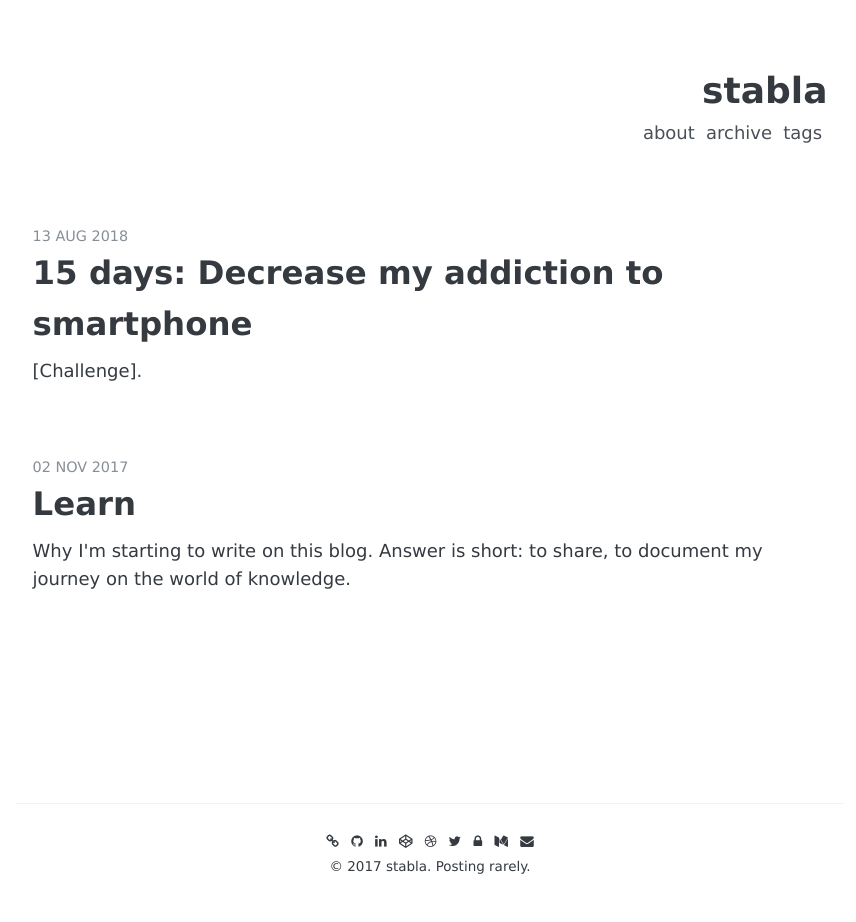
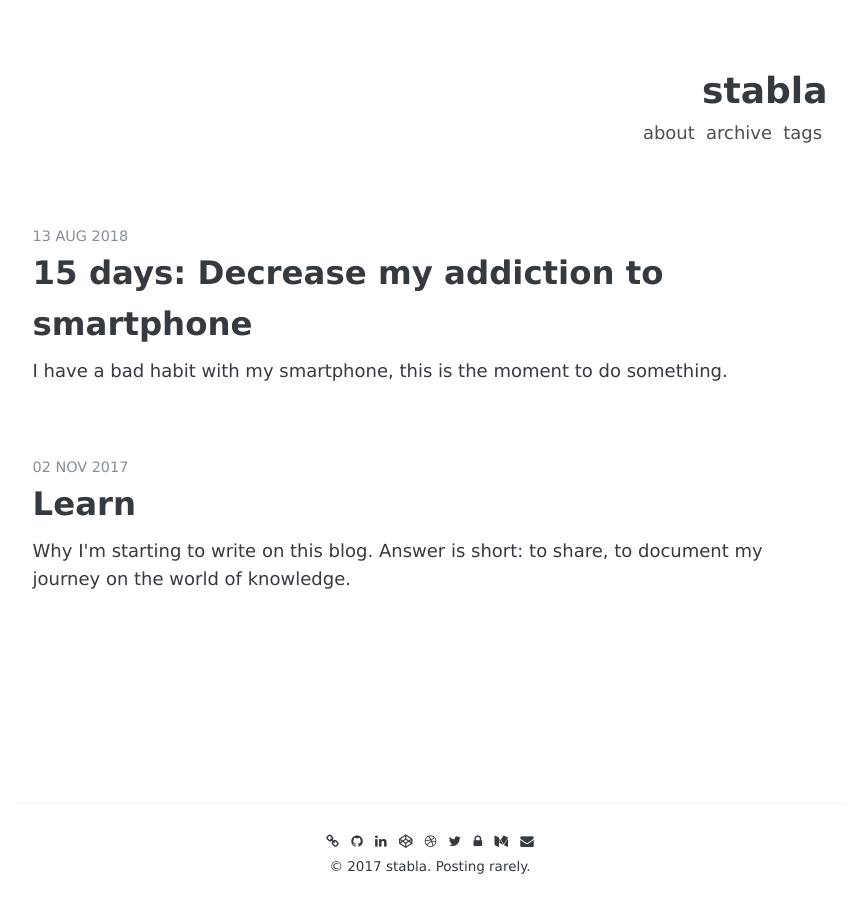
Before and after one commit to stabla/Blog, a Jekyll site: the page built from index.html, in a window 1280 px wide. Shown: the whole page, without its empty margins (210-1066 px from the left). Built offline with Jekyll 4.4.1, drawn with Linux system fonts in a browser that asks for light colours; nearby versions of some CDN libraries; some web fonts are replaced; the list of posts is cut into pages by our own code.

Commit message:
Update 2018-08-13-Challenge-smartphone.md

```diff
--- a/_posts/2018-08-13-Challenge-smartphone.md
+++ b/_posts/2018-08-13-Challenge-smartphone.md
@@ -1,7 +1,7 @@
 ---
 layout: post
 title: "15 days: Decrease my addiction to smartphone"
-description: "[Challenge]."
+description: "I have a bad habit with my smartphone, this is the moment to do something."
 date: 2018-08-13
 tags: [challenge, smartphone, bad, habits]
 comments: true
```
